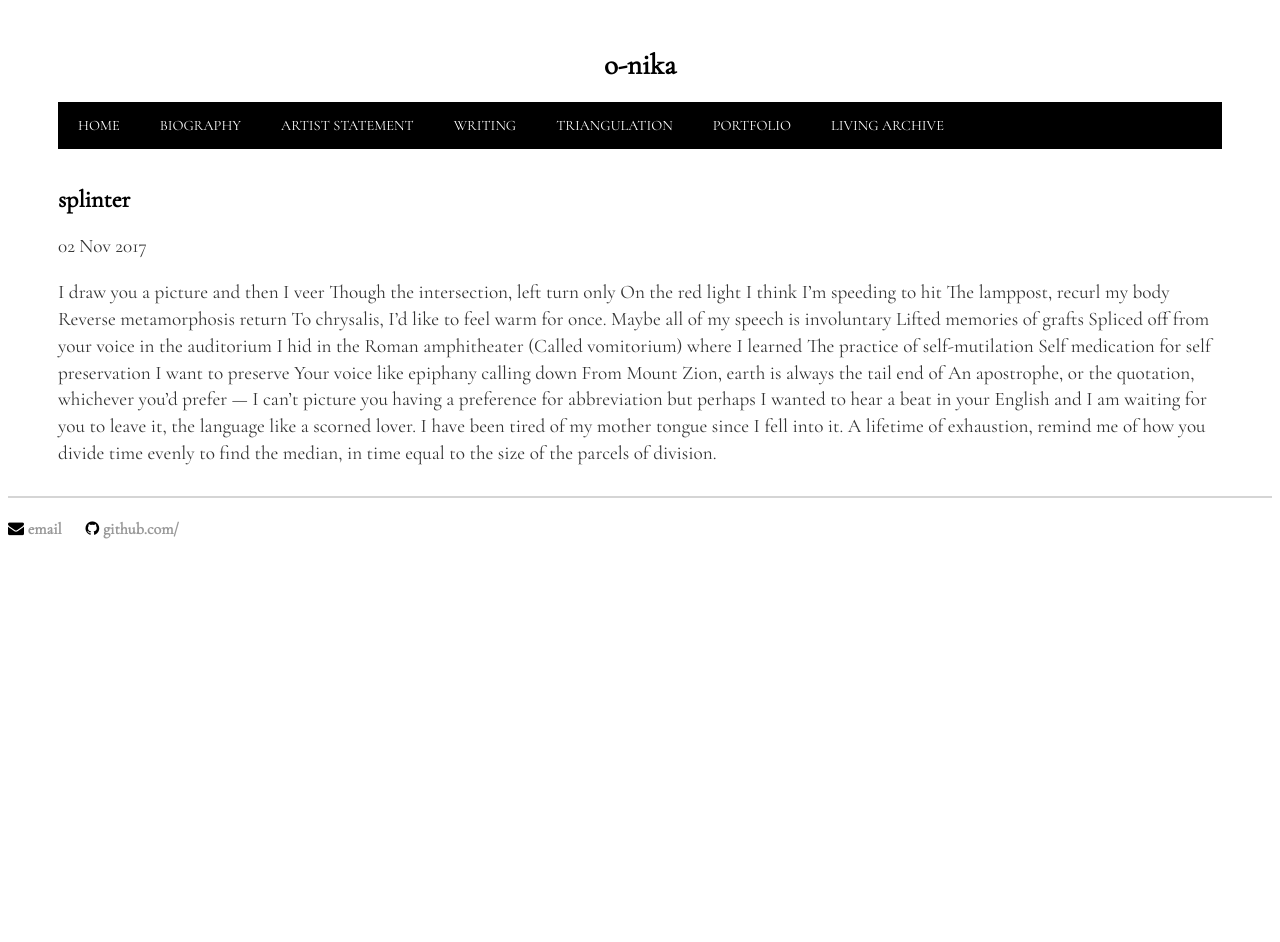
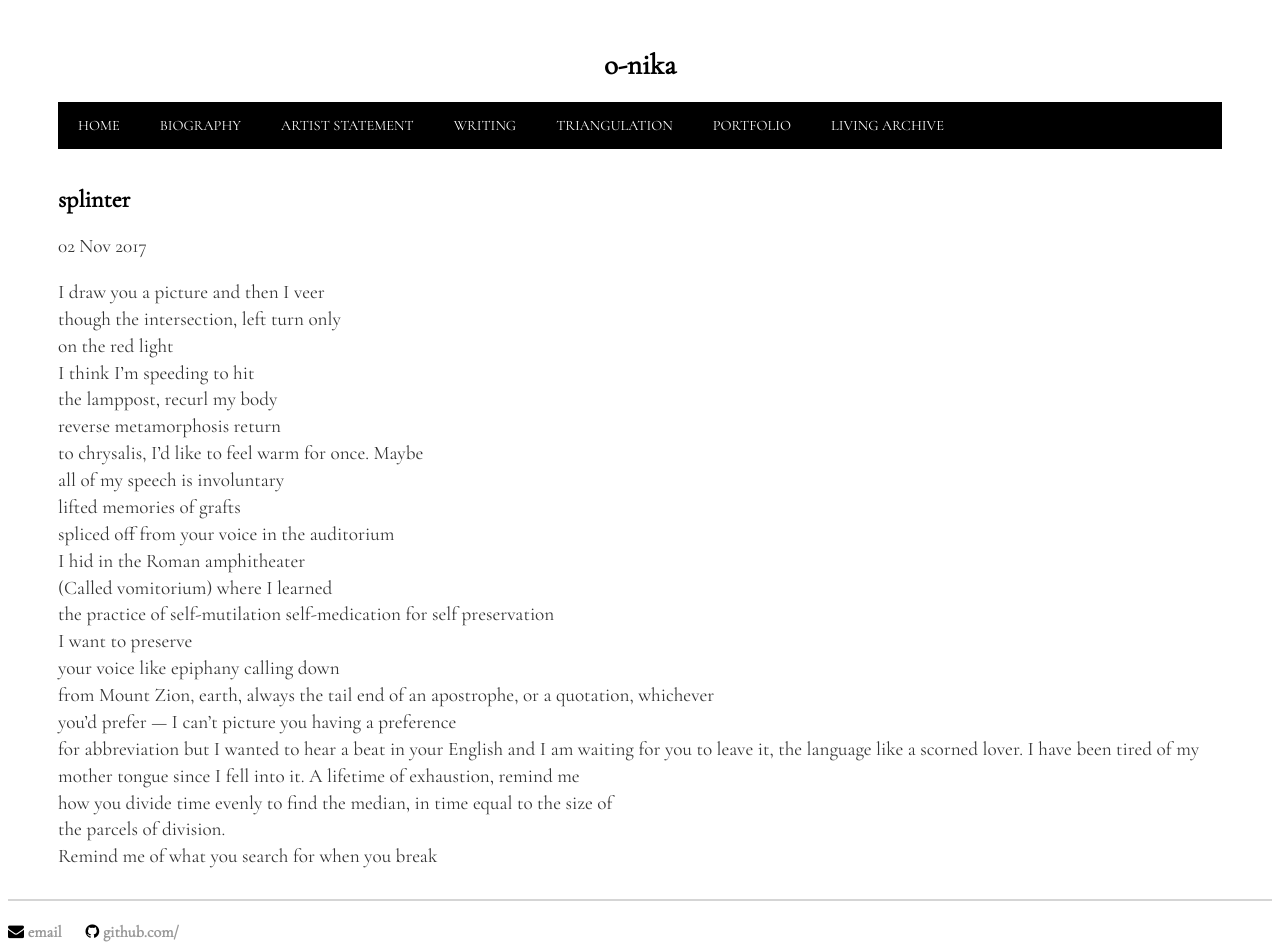
Before and after one commit to nikaroxanne/nikaroxanne.github.io, a Jekyll site: the page built from _posts/2017-11-02-splinter.md, in a window 1280 px wide. Built offline with Jekyll 4.4.1, drawn with Linux system fonts in a browser that asks for light colours; some web fonts are replaced; before the commit the page ends 908 px from its top, so only the background shows below that.

Commit message:
edited splinter post

```diff
--- a/_posts/2017-11-02-splinter.md
+++ b/_posts/2017-11-02-splinter.md
@@ -4,32 +4,41 @@
 ---
 
 I draw you a picture and then I veer
-Though the intersection, left turn only
-On the red light
+though the intersection, left turn only
+on the red light
 I think I’m speeding to hit
-The lamppost, recurl my body
-Reverse metamorphosis return
-To chrysalis, I’d like to feel warm
-for once.
-Maybe all of my speech is involuntary
-Lifted memories of grafts
-Spliced off from your voice in the auditorium
+the lamppost, recurl my body
+reverse metamorphosis return
+to chrysalis, I’d like to feel warm
+for once. Maybe
+all of my speech is involuntary
+lifted memories of grafts
+spliced off from your voice in the auditorium
 I hid in the Roman amphitheater
 (Called vomitorium) where I learned
-The practice of self-mutilation
-Self medication for self preservation
+the practice of self-mutilation
+self-medication for self preservation
 I want to preserve
-Your voice like epiphany calling down
-From Mount Zion, earth is always the tail end of
-An apostrophe, or the quotation, whichever you’d prefer — I
+your voice like epiphany calling down
+from Mount Zion, earth, always the tail end of
+an apostrophe, or a quotation, whichever
+you’d prefer — I
 can’t picture you
-having a preference for abbreviation but
-perhaps I wanted to hear
+having a preference
+for abbreviation but
+I wanted to hear
 a beat in your English and I
 am waiting for you to leave
-it, the language like a scorned lover. I
-have been tired of my mother tongue
-since I fell into it. A lifetime of exhaustion,
-remind me of how you divide time evenly
+it, the language like
+a scorned lover. I
+have been tired of
+my mother tongue
+since I fell
+into it. A lifetime
+of exhaustion, remind me
+how you divide time evenly
 to find the median, in time equal
-to the size of the parcels of division.
+to the size of
+the parcels of division.
+Remind me of what you
+search for when you break
```
Also changed, not shown: 5 other files.
